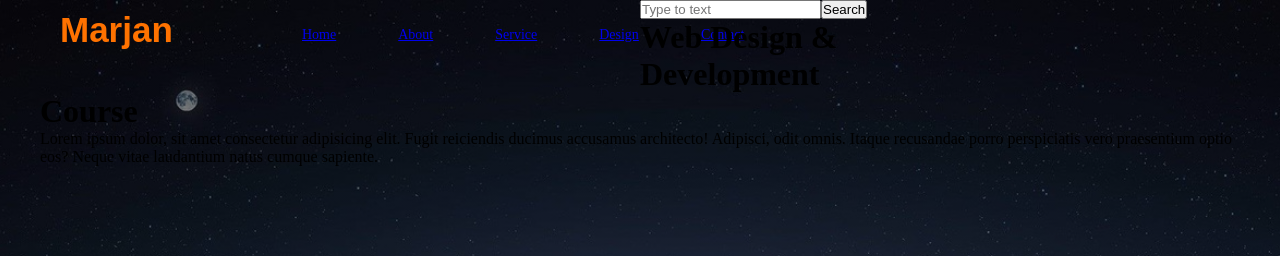
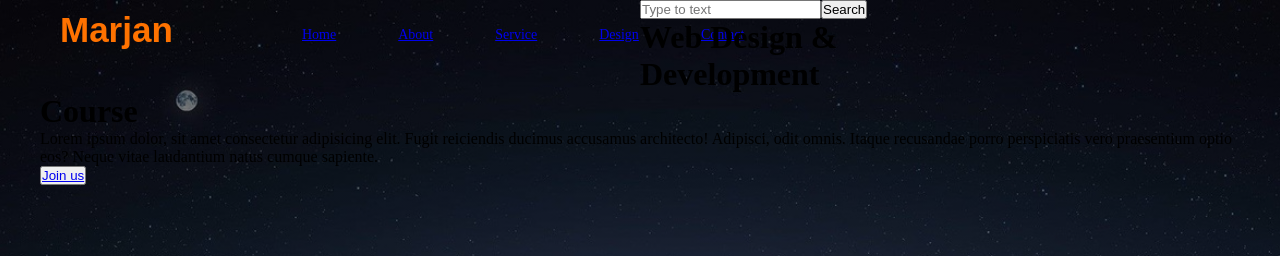
Before and after one commit to Marjan34/projects, a plain HTML site: page first-website/index.html in a window 1280 px wide. Shown: the top 256 px of the page. Drawn offline with Linux system fonts and the light colour scheme.

Commit message:
button add

```diff
--- a/first-website/index.html
+++ b/first-website/index.html
@@ -31,6 +31,7 @@
           /><a href="#"><button class="btn">Search</button></a>
         </div class="content">
             <h1>Web Design & <br><span>Development</span> <br>Course</h1> <p class="par">Lorem ipsum dolor, sit amet consectetur adipisicing elit. Fugit reiciendis ducimus accusamus architecto! Adipisci, odit omnis. Itaque recusandae porro perspiciatis vero praesentium optio eos? Neque vitae laudantium natus cumque sapiente.</p>
+            <button class="cn"><a href="#">Join us</a></button>
         <div>
 
         </div>
```
